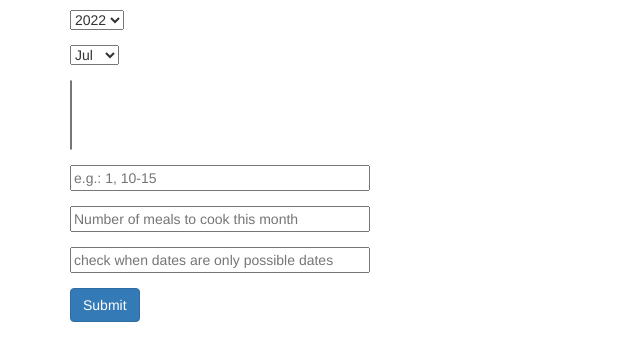
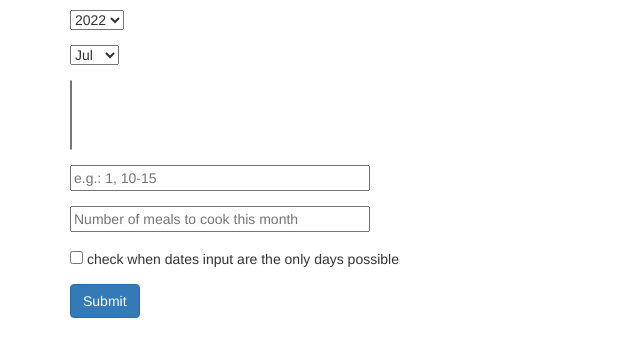
Before and after one commit to daberer/cook-for-kids, a Django app: page /addnotdays/ in a window 1280 px wide. Shown: the part 67-428 px from the top of the page, without its empty margins (0-640 px from the left). Run offline with Django 4.2, Linux system fonts and the light colour scheme; data that the repository does not hold is empty; some libraries are stand-ins or nearby versions.

Commit message:
Bugfix checkbox input

```diff
--- a/kochlischda/forms.py
+++ b/kochlischda/forms.py
@@ -38,4 +38,4 @@ class NotdaysForm(forms.Form):
     kid = forms.ModelMultipleChoiceField(queryset=Kid.objects.all())
     dates = forms.CharField(required=False, widget=forms.TextInput(attrs={'placeholder': 'e.g.: 1, 10-15'}))
     dishes_this_month = forms.IntegerField(required=False, widget=forms.TextInput(attrs={'placeholder': 'Number of meals to cook this month'}))
-    wishdays = forms.BooleanField(required=False, widget=forms.TextInput(attrs={'placeholder': 'check when dates are only possible dates'}))
+    wishdays = forms.BooleanField(required=False)
--- a/kochlischda/templates/notday_form.html
+++ b/kochlischda/templates/notday_form.html
@@ -31,7 +31,7 @@
                 {{ form.dishes_this_month }}
             </div>
             <div class="form-group">
-                {{ form.wishdays }}
+                {{ form.wishdays }} check when dates input are the only days possible
             </div>
             <div class="form-group">
                 <input class="btn btn-primary" type="submit" value="Submit">
```
